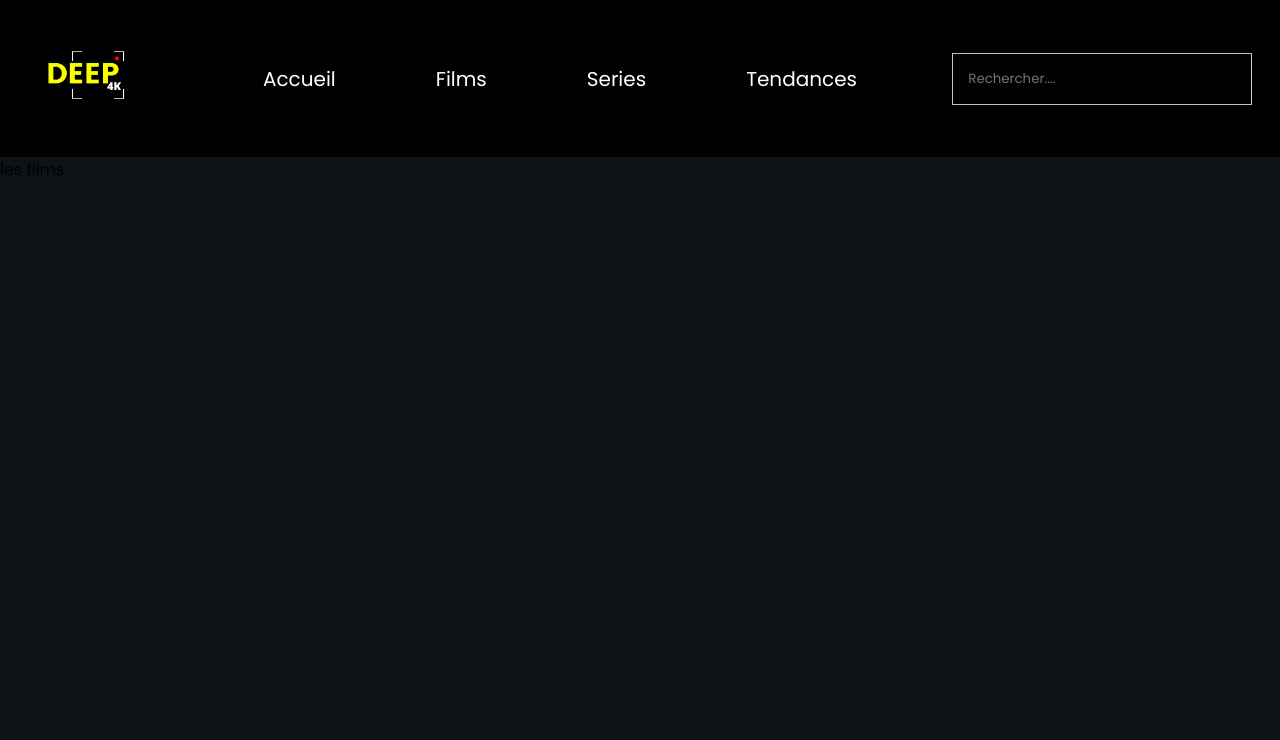
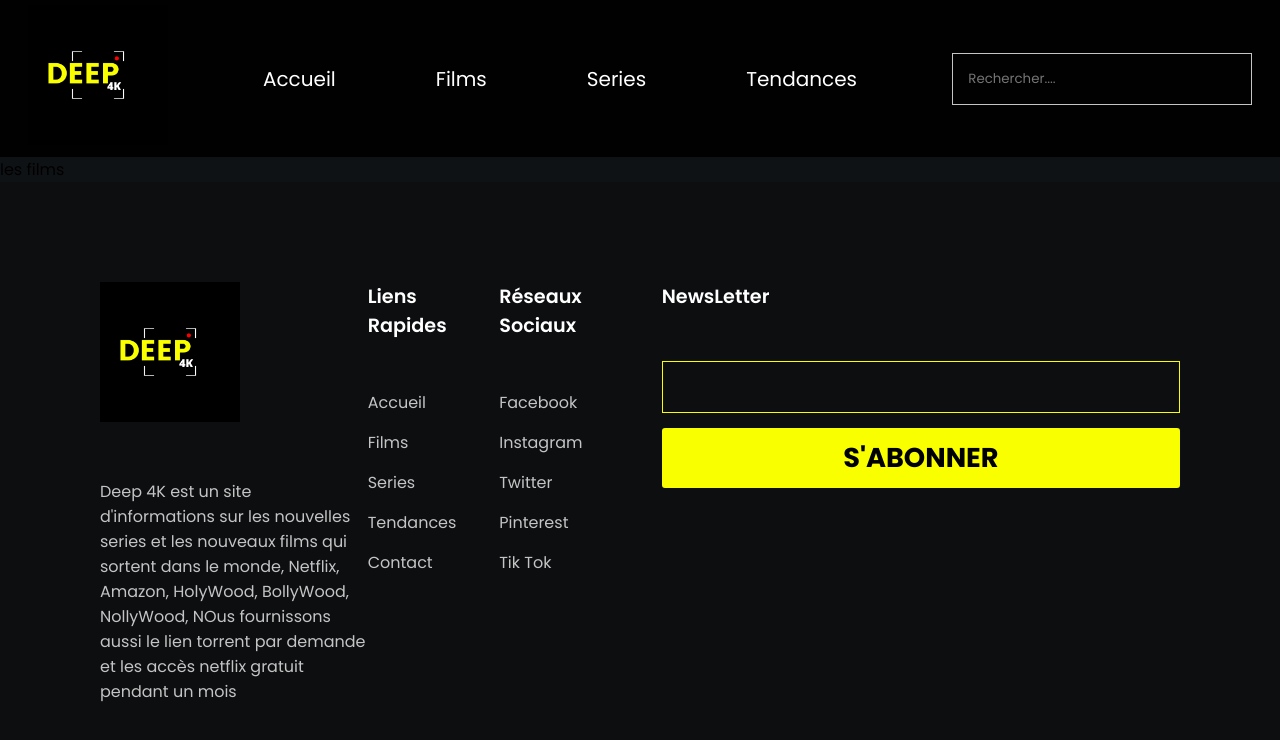
Before and after one commit to mesutarso/movie-app, a React (Create React App) app: page /films in a window 1280 px wide. Shown: the top 740 px of the page. Built offline with nearby package versions, Linux system fonts and the light colour scheme.

Commit message:
style: finish to style footer components

```diff
--- a/src/components/Footer/layout/NewsletterContainer.jsx
+++ b/src/components/Footer/layout/NewsletterContainer.jsx
@@ -1,13 +1,14 @@
 import React from "react";
+import { NewsletterContainerStyle } from "../styles/NewsletterContainerStyle";
 
 export default function NewsletterContainer() {
   return (
-    <div>
+    <NewsletterContainerStyle>
       <h2>NewsLetter</h2>
       <form action="" method="post">
         <input type="text" name="newsletter" id="newsletter" />
         <button type="submit">S'abonner</button>
       </form>
-    </div>
+    </NewsletterContainerStyle>
   );
 }
--- a/src/components/Footer/layout/SocialNetworkContainer.jsx
+++ b/src/components/Footer/layout/SocialNetworkContainer.jsx
@@ -8,19 +8,19 @@ export default function SocialNetworkContainer() {
       <h2>Réseaux Sociaux</h2>
       <ul>
         <li>
-          <Link>Facebook</Link>
+          <Link to="facebook.com">Facebook</Link>
         </li>
         <li>
-          <Link>Instagram</Link>
+          <Link to="instagram.com">Instagram</Link>
         </li>
         <li>
-          <Link>Twitter</Link>
+          <Link to="twitter.com">Twitter</Link>
         </li>
         <li>
-          <Link>Pinterest</Link>
+          <Link to="pinterest.com">Pinterest</Link>
         </li>
         <li>
-          <Link>Tik Tok</Link>
+          <Link to="tiktok.com">Tik Tok</Link>
         </li>
       </ul>
     </SocialNetWorkContainerStyle>
--- a/src/components/Footer/styles/LogoanDetailStyle.jsx
+++ b/src/components/Footer/styles/LogoanDetailStyle.jsx
@@ -4,11 +4,11 @@ export const LogoanDetailStyle = styled.div`
   width: 25%;
   > img {
     max-width: 100%;
-    margin-bottom: 30px;
   }
   p {
     font-weight: 400;
     font-size: 1rem;
+    margin-top: 50px;
     color: #c4c4c4;
   }
 `;
--- a/src/components/Footer/styles/NewsletterContainerStyle.jsx
+++ b/src/components/Footer/styles/NewsletterContainerStyle.jsx
@@ -1 +1,37 @@
-import styled from 'styled-components';
+import styled from "styled-components";
+
+export const NewsletterContainerStyle = styled.div`
+  > h2 {
+    font-weight: 600;
+    font-size: 1.2rem;
+    margin-bottom: 50px;
+  }
+  input {
+    padding: 15px;
+    background-color: transparent;
+    color: #fff;
+    border: 1px solid #faff00;
+    width: 100%;
+    margin-bottom: 15px;
+  }
+  button {
+    font-size: 1.7em;
+    font-weight: 700;
+    padding: 0.25em 1em;
+    border: 2px solid #faff00;
+    border-radius: 3px;
+    margin-right: 20px;
+    width: 100%;
+    background-color: #faff00;
+    text-decoration: none;
+    text-transform: uppercase;
+    color: #010101;
+    transition: all 0.3s ease-in-out;
+    cursor: pointer;
+
+    &:hover {
+      color: #fff;
+      background: transparent;
+    }
+  }
+`;
--- a/src/pages/Films.jsx
+++ b/src/pages/Films.jsx
@@ -1,11 +1,13 @@
 import React from "react";
 import Header from "../components/Header/Header";
+import Footer from "../components/Footer/Footer";
 
 export default function Films() {
   return (
     <div>
       <Header />
       les films
+      <Footer />
     </div>
   );
 }
--- a/src/pages/Series.jsx
+++ b/src/pages/Series.jsx
@@ -1,11 +1,13 @@
 import React from "react";
 import Header from "../components/Header/Header";
+import Footer from "../components/Footer/Footer";
 
 export default function Series() {
   return (
     <div>
       <Header />
       les series
+      <Footer />
     </div>
   );
 }
--- a/src/pages/Tendances.jsx
+++ b/src/pages/Tendances.jsx
@@ -1,4 +1,5 @@
 import React from "react";
+import Footer from "../components/Footer/Footer";
 import Header from "../components/Header/Header";
 
 export default function Tendances() {
@@ -6,6 +7,7 @@ export default function Tendances() {
     <div>
       <Header />
       les tendances
+      <Footer />
     </div>
   );
 }
```
